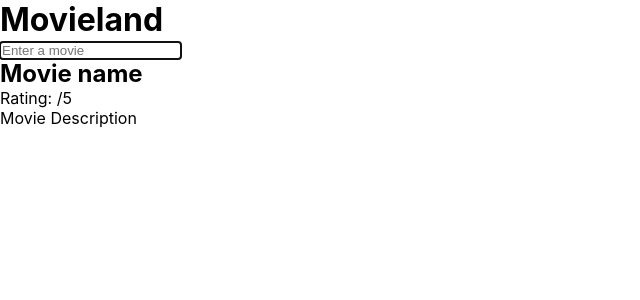
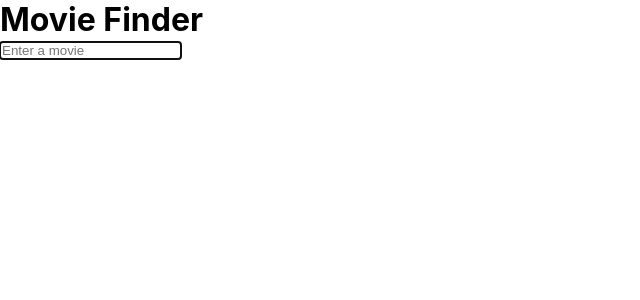
Before and after one commit to a-blaine/movie-app, a React (Create React App) app: page / in a window 1280 px wide. Shown: the top 300 px of the page, without its empty margins (0-640 px from the left). Built offline with nearby package versions, Linux system fonts and the light colour scheme.

Commit message:
Created movie component, removed results component

```diff
--- /dev/null
+++ b/src/Movie.js
@@ -0,0 +1,29 @@
+import React from "react";
+
+export default function Movie({ movieData }) {
+  console.log(movieData);
+
+  return (
+    <div className="Movie">
+      <div className="container">
+        <div className="movie-card">
+          <p>{movieData.Year}</p>
+        </div>
+        <div>
+          <img
+            src={
+              movieData.Poster !== "N/A"
+                ? movieData.Poster
+                : "https://via.placeholder.com/400"
+            }
+            alt={movieData.Title}
+          />
+        </div>
+        <div>
+          <span>{movieData.Type}</span>
+          <h3>{movieData.Title}</h3>
+        </div>
+      </div>
+    </div>
+  );
+}
--- a/src/Movies.js
+++ /dev/null
@@ -1,11 +0,0 @@
-import React from "react";
-
-export default function Movies() {
-  return (
-    <div>
-      <h2>Movie name</h2>
-      <p>Rating: /5</p>
-      <p>Movie Description</p>
-    </div>
-  );
-}
--- a/src/Results.js
+++ /dev/null
@@ -1,6 +0,0 @@
-import React from "react";
-import Movies from "./Movies";
-
-export default function Results() {
-  return <Movies />;
-}
--- a/src/Search.js
+++ b/src/Search.js
@@ -1,17 +1,17 @@
 import React, { useState } from "react";
-import Results from "./Results";
+import Movie from "./Movie";
 import axios from "axios";
 
 export default function Search() {
   const [movieName, setMovieName] = useState(" ");
+  const [movieData, setMovieData] = useState({});
 
   function SearchMovies(response) {
-    console.log(response.data);
+    setMovieData(response.data);
   }
 
   function handleSubmit(event) {
     event.preventDefault();
-
     let apiUrl = `http://www.omdbapi.com/?t=${movieName}&apikey=c032e2d7`;
     axios.get(apiUrl).then(SearchMovies);
   }
@@ -22,7 +22,7 @@ export default function Search() {
 
   return (
     <div className="Search">
-      <h1>Movieland</h1>
+      <h1>Movie Finder</h1>
       <form onSubmit={handleSubmit}>
         <input
           type="search"
@@ -32,7 +32,7 @@ export default function Search() {
           onChange={updateMovieName}
         />
       </form>
-      <Results />
+      <Movie movieData={movieData} />
     </div>
   );
 }
```
